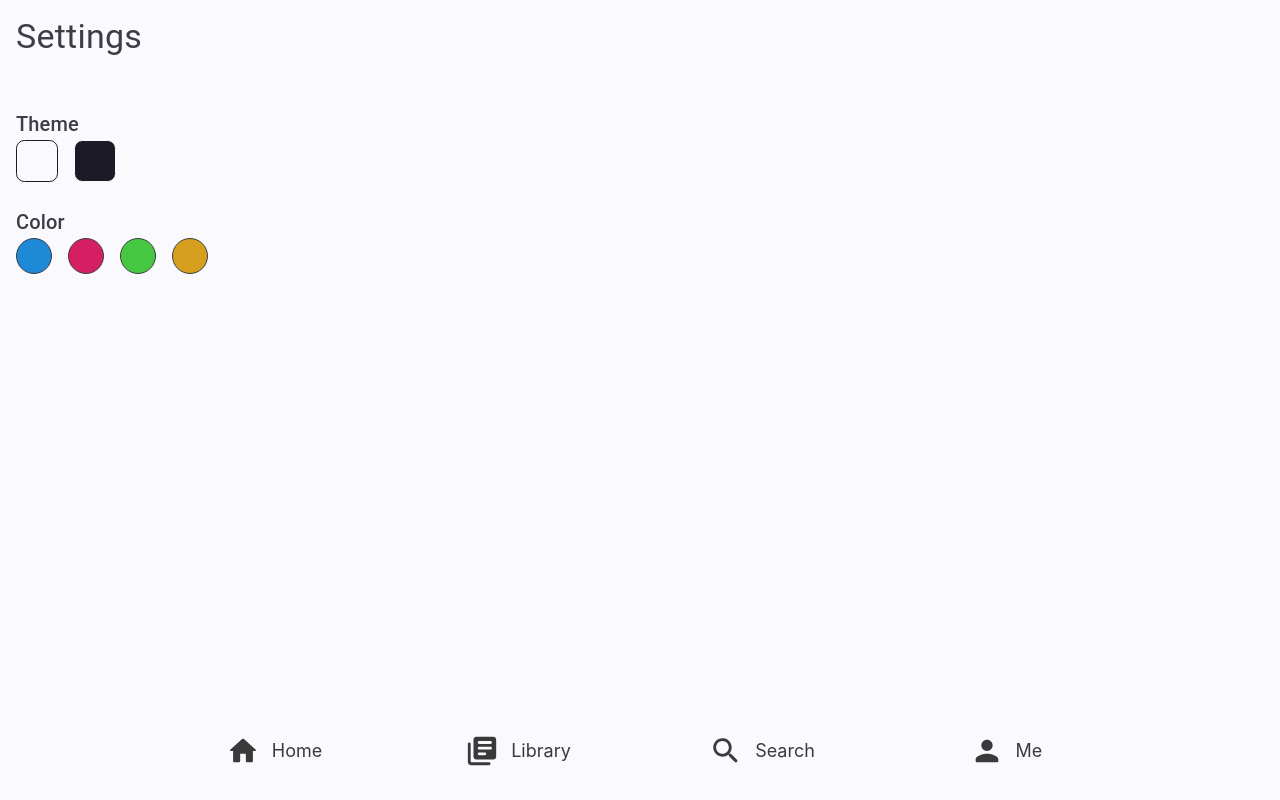
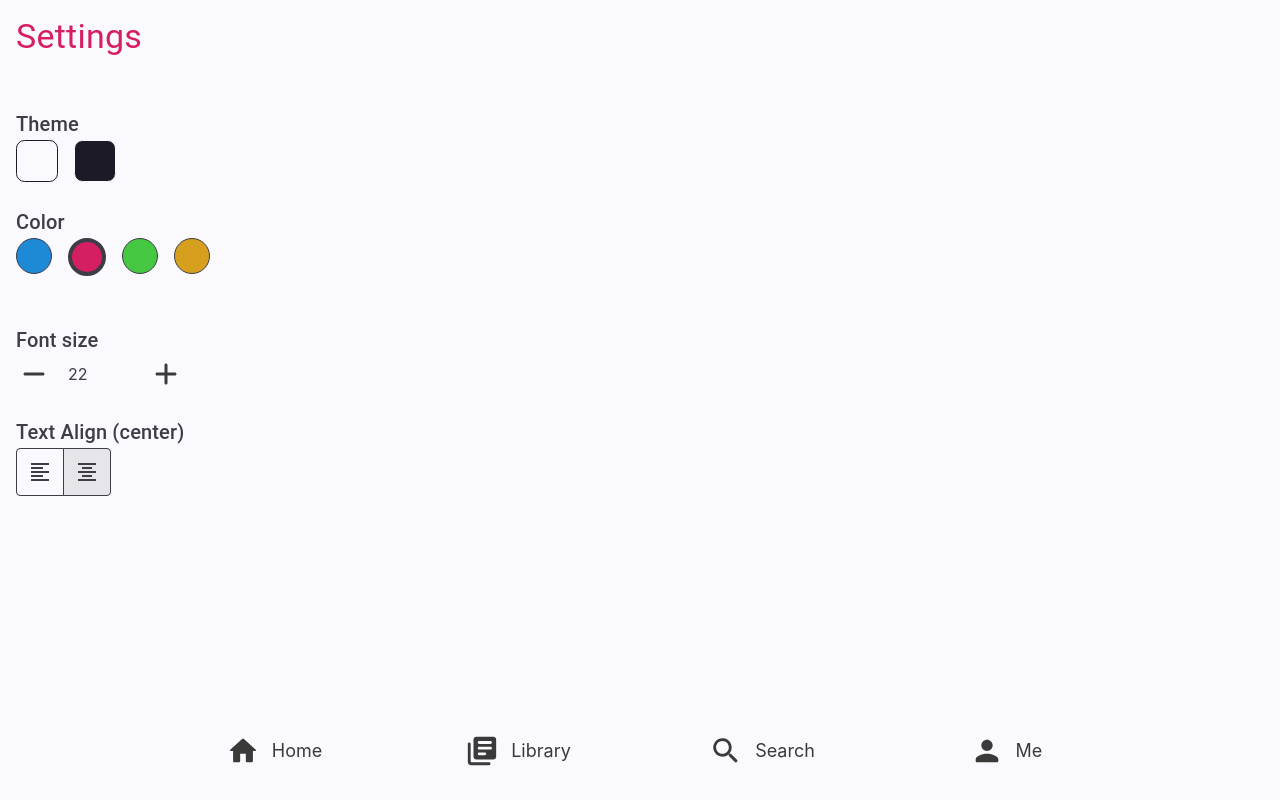
Before and after one commit to kukuckarastislav/lyrics-library, a React (Vite) app in the folder lyrics-library-react/: page /settings in a window 1280 px wide. Built offline with nearby package versions, Linux system fonts and the light colour scheme.

Commit message:
feat: setting font size and text align

```diff
--- a/lyrics-library-react/dev-dist/sw.js
+++ b/lyrics-library-react/dev-dist/sw.js
@@ -82,7 +82,7 @@ define(['./workbox-5357ef54'], (function (workbox) { 'use strict';
     "revision": "3ca0b8505b4bec776b69afdba2768812"
   }, {
     "url": "index.html",
-    "revision": "0.scmask4j1bo"
+    "revision": "0.vl00ivo61p8"
   }], {});
   workbox.cleanupOutdatedCaches();
   workbox.registerRoute(new workbox.NavigationRoute(workbox.createHandlerBoundToURL("index.html"), {
--- a/lyrics-library-react/src/models/UserSettings.ts
+++ b/lyrics-library-react/src/models/UserSettings.ts
@@ -17,11 +17,29 @@ export class UserSettings {
 
         public uiLanguage: string = 'eng', // eng, sk, srb
 
+        public fontSize: number = 22,
+        public textAlign: string = 'center', // left, center
+
         public songHistory: SongHistory[] = [],
         public songFavorites: number[] = [],
 
 
     ) { }
+
+    // eslint-disable-next-line @typescript-eslint/no-explicit-any
+    static fromJson(json: any): UserSettings {
+        return new UserSettings(
+            json.name,
+            json.activeSongId,
+            json.uiMode,
+            json.uiColor,
+            json.uiLanguage,
+            json.fontSize,
+            json.textAlign,
+            json.songHistory,
+            json.songFavorites,
+        );
+    }
 
     public IsSongInFavorites(songId: number): boolean {
         return this.songFavorites.includes(songId);
@@ -73,6 +91,19 @@ export class UserSettings {
         this.saveToLocalStorage();
     }
 
+    public setFontSize(size: number): void {
+        this.fontSize = size;
+        this.saveToLocalStorage();
+    }
+
+    public setTextAlign(align: string): void {
+        this.textAlign = align;
+        this.saveToLocalStorage();
+    }
+
+
+    //
+
     private static readonly LOCAL_STORAGE_KEY = 'userSettings';
     private saveToLocalStorage(): void {
         // save to local storage
@@ -87,19 +118,6 @@ export class UserSettings {
         }
         return UserSettings.fromJson(JSON.parse(json));
     }
-
-    // eslint-disable-next-line @typescript-eslint/no-explicit-any
-    static fromJson(json: any): UserSettings {
-        return new UserSettings(
-            json.name,
-            json.activeSongId,
-            json.uiMode,
-            json.uiColor,
-            json.uiLanguage,
-            json.songHistory,
-            json.songFavorites,
-        );
-    }
 }
 
 const userSettings = UserSettings.loadFromLocalStorage();
--- a/lyrics-library-react/src/pages/SettingsPage.module.scss
+++ b/lyrics-library-react/src/pages/SettingsPage.module.scss
@@ -30,6 +30,17 @@
                 background-color: red;
                 border: 1px solid var(--text-ui-color);
             }
+
+            .activeColorBtn{
+                border: 4px solid var(--text-ui-color);
+                width: 38px;
+                height: 38px;
+            }
+
+            .toggleBtnTextAlign{
+                color: var(--text-ui-color);
+                border-color: var(--text-ui-color);
+            }
         }
 
         .topHeader{
--- a/lyrics-library-react/src/pages/SettingsPage.tsx
+++ b/lyrics-library-react/src/pages/SettingsPage.tsx
@@ -1,15 +1,20 @@
-import { Typography } from '@mui/material';
+import { ToggleButton, ToggleButtonGroup, Typography } from '@mui/material';
 import ThemeUtils from '../utils/themeUtils';
 import style from './SettingsPage.module.scss';
 import React from 'react';
 
 import userSettings from '../models/UserSettings';
 
+import FormatAlignLeftIcon from '@mui/icons-material/FormatAlignLeft';
+import FormatAlignCenterIcon from '@mui/icons-material/FormatAlignCenter';
+import AddRoundedIcon from '@mui/icons-material/AddRounded';
+import RemoveRoundedIcon from '@mui/icons-material/RemoveRounded';
+
 export default function SettingsPage() {
 
   const theme = new ThemeUtils();
   const [themeState, setThemeState] = React.useState(userSettings.uiMode);
-  const [uiColorState, setUiColorState] = React.useState(userSettings.uiColor);
+  const [uiColor, setUiColor] = React.useState(userSettings.uiColor);
 
   const setLight = () => {
     theme.setTheme('light');
@@ -30,11 +35,51 @@ export default function SettingsPage() {
 
   }
 
+  const handleChangeUiColor = (color: string) => {
+    setUiColor(color);
+    theme.setUiColor(color);
+  }
+
+
+  ///
+  const [verseFontSize, setVerseFontSize] = React.useState(userSettings.fontSize);
+
+  const handleIncreaseFontSize = () => {
+    if (verseFontSize >= 128) return;
+    setVerseFontSize(verseFontSize + 1);
+    userSettings.setFontSize(verseFontSize + 1);
+  }
+
+  const handleDecreaseFontSize = () => {
+    if (verseFontSize <= 1) return;
+    setVerseFontSize(verseFontSize - 1);
+    userSettings.setFontSize(verseFontSize - 1);
+  }
+
+  const handleInputFontSize = (e: React.ChangeEvent<HTMLInputElement>) => {
+    const value = parseInt(e.target.value);
+    setVerseFontSize(value);
+    userSettings.setFontSize(value);
+  }
+
+  ///
+  const [verseTextAlign, setVerseTextAlign] = React.useState(userSettings.textAlign);
+
+  const handleAlignment = (
+    _: React.MouseEvent<HTMLElement>,
+    newAlignment: string,
+  ) => {
+    if (newAlignment === null) return;
+    setVerseTextAlign(newAlignment);
+    userSettings.setTextAlign(newAlignment);
+  };
+
+
   return (
     <div className={style.SettingsPageCss}>
 
       <div className='topHeader'>
-        <Typography variant="h4">Settings</Typography>
+        <Typography sx={{color: 'var(--text-ui-active-color)'}} variant="h4">Settings</Typography>
       </div>
 
       <div className='settingsContainer'>
@@ -48,19 +93,49 @@ export default function SettingsPage() {
         <br />
         <Typography variant="h6">Color</Typography>
         <div className='flex gap-4'>
-          <div className='colorBtn iconButtonll'
+          <div className={'colorBtn iconButtonll ' +
+            (uiColor === 'blue' ? 'activeColorBtn' : '')}
             style={{backgroundColor: getColor().blue.active}}
-            onClick={() => theme.setUiColor('blue')}></div>
-          <div className='colorBtn iconButtonll'
+            onClick={() => handleChangeUiColor('blue')}></div>
+          <div className={'colorBtn iconButtonll ' +
+            (uiColor === 'red' ? 'activeColorBtn' : '')}
             style={{backgroundColor: getColor().red.active}}
-            onClick={() => theme.setUiColor('red')}></div>
-          <div className='colorBtn iconButtonll'
+            onClick={() => handleChangeUiColor('red')}></div>
+          <div className={'colorBtn iconButtonll ' +
+            (uiColor === 'green' ? 'activeColorBtn' : '')}
             style={{backgroundColor: getColor().green.active}}
-            onClick={() => theme.setUiColor('green')}></div>
-          <div className='colorBtn iconButtonll'
+            onClick={() => handleChangeUiColor('green')}></div>
+          <div className={'colorBtn iconButtonll ' +
+            (uiColor === 'yellow' ? 'activeColorBtn' : '')}
             style={{backgroundColor: getColor().yellow.active}}
-            onClick={() => theme.setUiColor('yellow')}></div>
+            onClick={() => handleChangeUiColor('yellow')}></div>
         </div>
+
+        <br /> <br />
+
+        <Typography variant="h6">Font size</Typography>
+        <div className='flex gap-4 items-center'>
+          <RemoveRoundedIcon sx={{ fontSize: 36 }} className='iconButtonll cursor-pointer' onClick={handleDecreaseFontSize} />
+          <input style={{backgroundColor: 'var(--bg-ui-color)'}} className='w-16' type="number" step="1" value={verseFontSize} onChange={handleInputFontSize} />
+          <AddRoundedIcon sx={{fontSize: 36}} className='iconButtonll cursor-pointer' onClick={handleIncreaseFontSize} />
+        </div>
+
+        <br />
+        <Typography variant="h6">Text Align ({verseTextAlign})</Typography>
+        <ToggleButtonGroup
+          value={verseTextAlign}
+          exclusive
+          onChange={handleAlignment}
+          aria-label="text alignment"
+        >
+          <ToggleButton className='toggleBtnTextAlign' value="left" aria-label="left aligned">
+            <FormatAlignLeftIcon />
+          </ToggleButton>
+          <ToggleButton className='toggleBtnTextAlign' value="center" aria-label="centered">
+            <FormatAlignCenterIcon />
+          </ToggleButton>
+        </ToggleButtonGroup>
+
 
       </div>
 
--- a/lyrics-library-react/src/pages/SongPage.tsx
+++ b/lyrics-library-react/src/pages/SongPage.tsx
@@ -25,8 +25,8 @@ export default function SongPage() {
   const song: Song | undefined = songBook?.getSongByUrl(songUrl!);
 
   const [, setHeaderHeight] = useState(0);
-  const [verseFontSize, setVerseFontSize] = useState(26);
-  const [verseTextAlign, setVerseTextAlign] = useState('center');
+  const [verseFontSize, setVerseFontSize] = useState(userSettings.fontSize);
+  const [verseTextAlign, setVerseTextAlign] = useState(userSettings.textAlign);
   const [repeatRefInVerses, setRepeatRefInVerses] = useState<boolean>(false);
   const [verses, setVerses] = useState<string[][]>(song?.verses || []);
 
```
